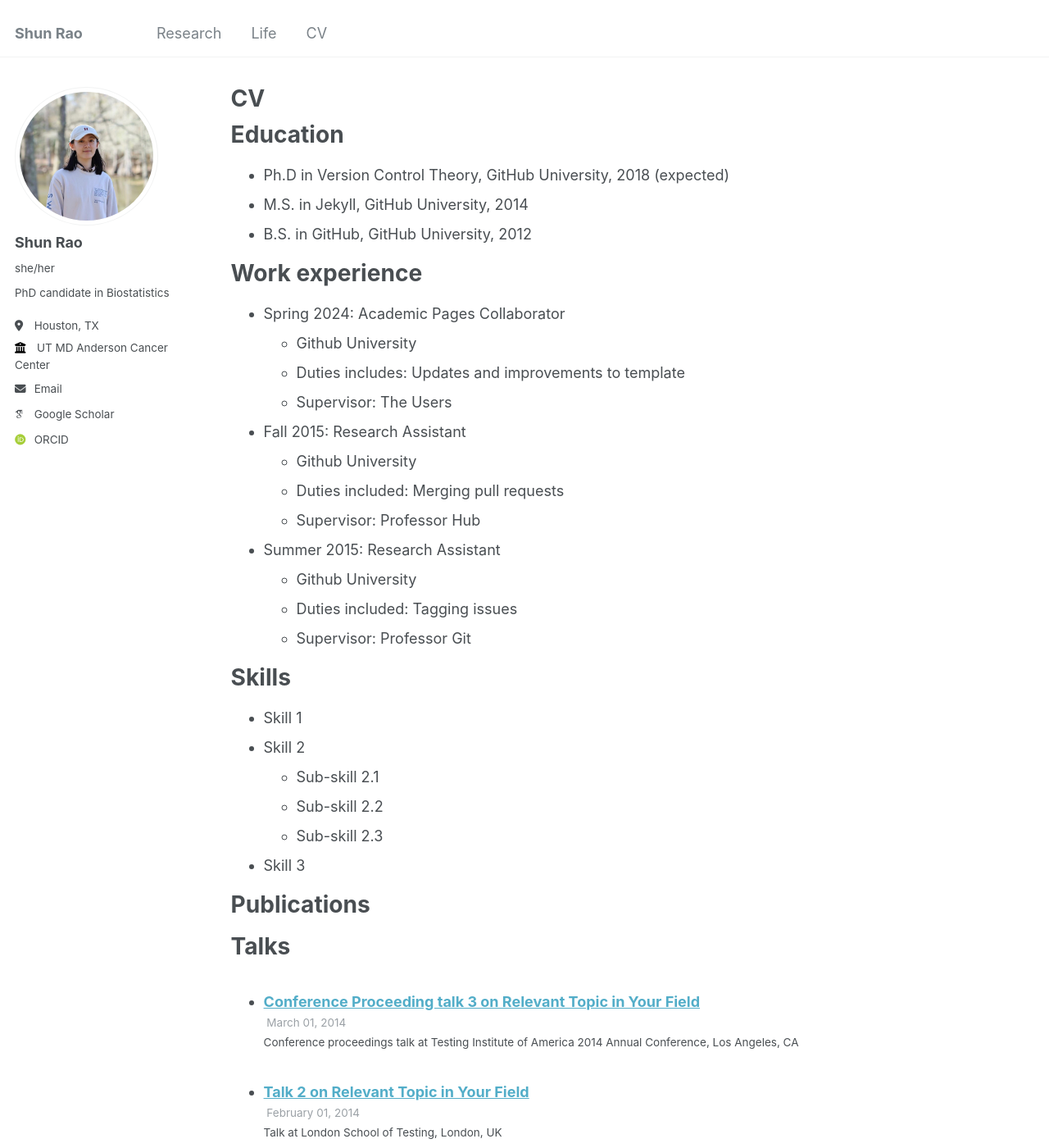
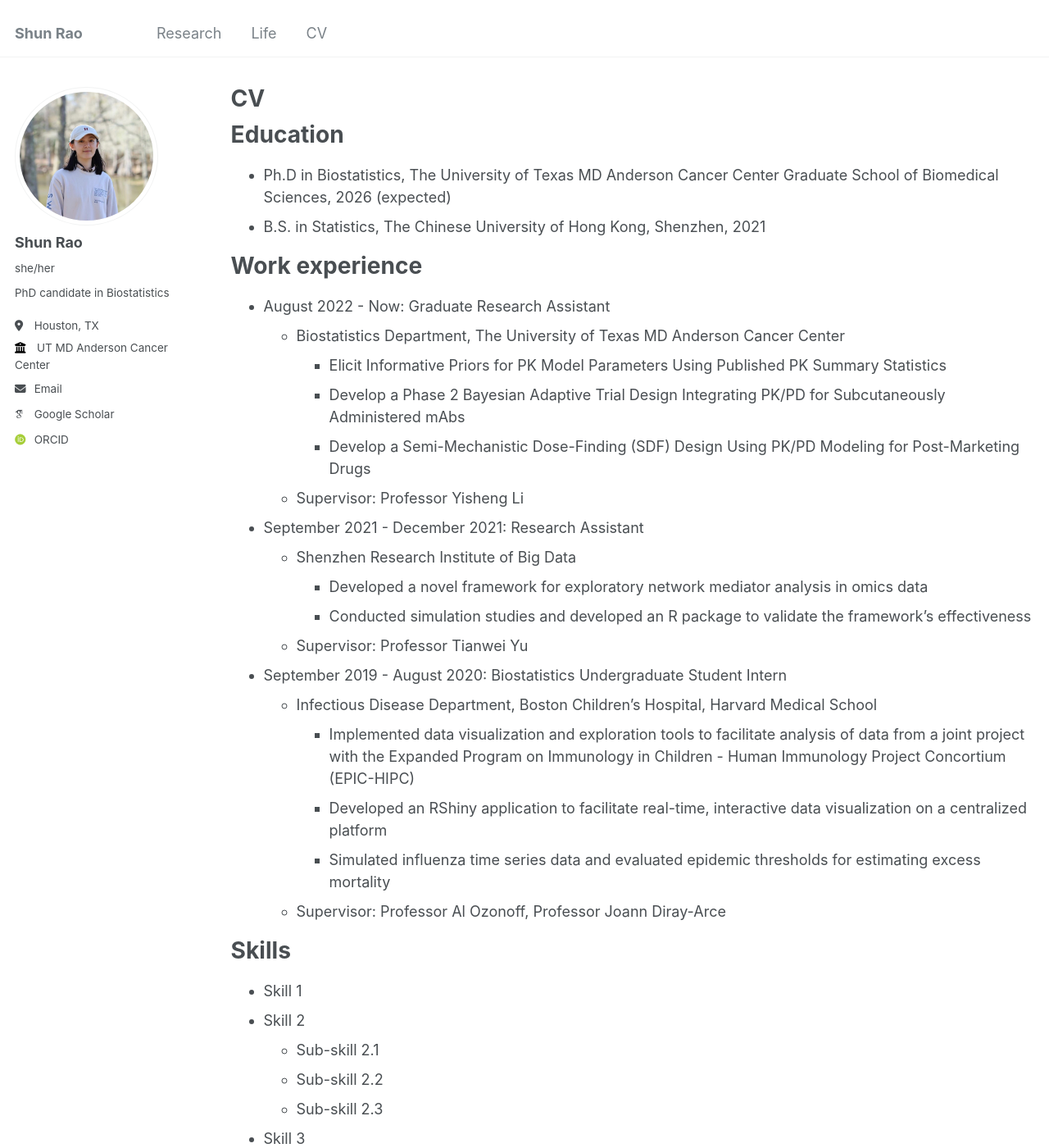
Before and after one commit to ShunRao8/shunrao8.github.io, a Jekyll site: the page built from _pages/cv.md, in a window 1280 px wide and 1400 px high. Shown: the whole window at 82% size. Built offline with Jekyll 4.4.1, drawn with Linux system fonts in a browser that asks for light colours; some web fonts are replaced.

Commit message:
Update cv.md

```diff
--- a/_pages/cv.md
+++ b/_pages/cv.md
@@ -11,26 +11,30 @@ redirect_from:
 
 Education
 ======
-* Ph.D in Version Control Theory, GitHub University, 2018 (expected)
-* M.S. in Jekyll, GitHub University, 2014
-* B.S. in GitHub, GitHub University, 2012
+* Ph.D in Biostatistics, The University of Texas MD Anderson Cancer Center Graduate School of Biomedical Sciences, 2026 (expected)
+* B.S. in Statistics, The Chinese University of Hong Kong, Shenzhen, 2021
 
 Work experience
 ======
-* Spring 2024: Academic Pages Collaborator
-  * Github University
-  * Duties includes: Updates and improvements to template
-  * Supervisor: The Users
+* August 2022 - Now: Graduate Research Assistant
+  * Biostatistics Department, The University of Texas MD Anderson Cancer Center
+    * Elicit Informative Priors for PK Model Parameters Using Published PK Summary Statistics
+    * Develop a Phase 2 Bayesian Adaptive Trial Design Integrating PK/PD for Subcutaneously Administered mAbs
+    * Develop a Semi-Mechanistic Dose-Finding (SDF) Design Using PK/PD Modeling for Post-Marketing Drugs
+  * Supervisor: Professor Yisheng Li
 
-* Fall 2015: Research Assistant
-  * Github University
-  * Duties included: Merging pull requests
-  * Supervisor: Professor Hub
+* September 2021 - December 2021: Research Assistant
+  * Shenzhen Research Institute of Big Data
+    * Developed a novel framework for exploratory network mediator analysis in omics data
+    * Conducted simulation studies and developed an R package to validate the framework's effectiveness
+  * Supervisor: Professor Tianwei Yu
 
-* Summer 2015: Research Assistant
-  * Github University
-  * Duties included: Tagging issues
-  * Supervisor: Professor Git
+* September 2019 - August 2020: Biostatistics Undergraduate Student Intern
+  * Infectious Disease Department, Boston Children’s Hospital, Harvard Medical School
+    * Implemented data visualization and exploration tools to facilitate analysis of data from a joint project with the Expanded Program on Immunology in Children - Human Immunology Project Concortium (EPIC-HIPC)
+    * Developed an RShiny application to facilitate real-time, interactive data visualization on a centralized platform
+    * Simulated influenza time series data and evaluated epidemic thresholds for estimating excess mortality
+  * Supervisor: Professor Al Ozonoff, Professor Joann Diray-Arce
 
 Skills
 ======
```
